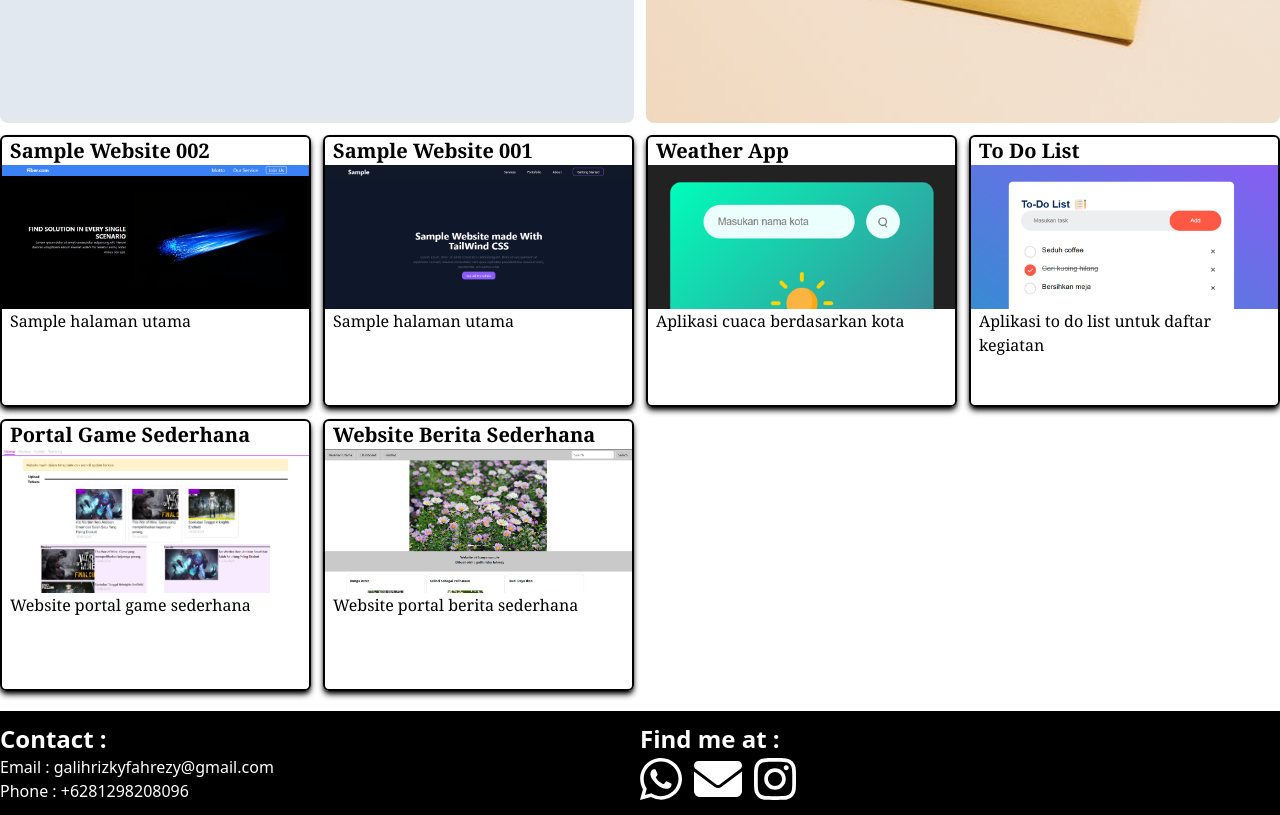
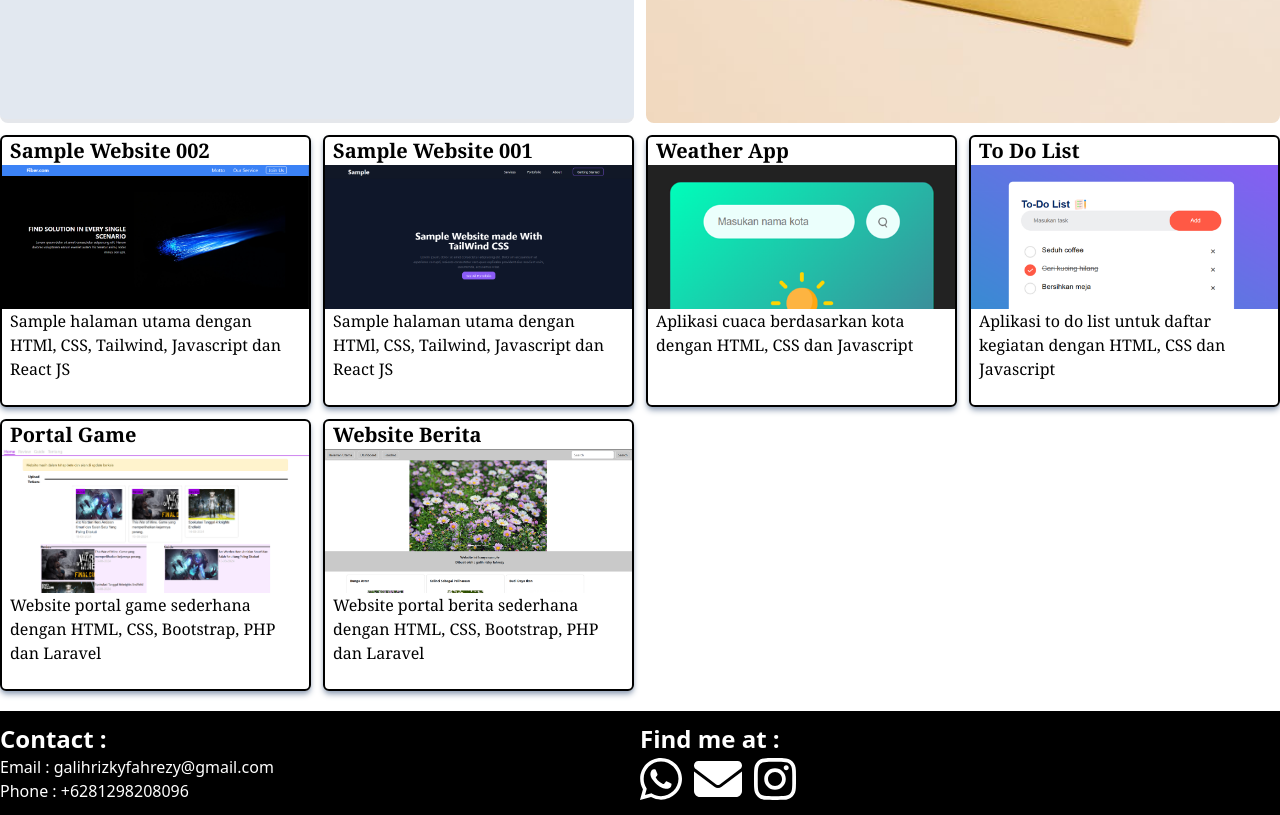
Before and after one commit to GalihRizkyFahrezy/Portofolio, a React (Vite) app: page / in a window 1280 px wide. Shown: the part 1180-1995 px from the top of the page. Built offline with nearby package versions, Linux system fonts and the light colour scheme.

Commit message:
commit 006

```diff
--- a/src/components/Footer.jsx
+++ b/src/components/Footer.jsx
@@ -26,15 +26,15 @@ export default function Footer(){
                         Find me at :
                     </h2>
                     <div className="flex gap-3 text-5xl">
-                        <a className="md:text-white md:hover:text-green-400 text-green-400" href="https://wa.me/+6281298208096" target="_blank">
+                        <a className="md:text-white md:hover:text-green-500 text-green-500" href="https://wa.me/+6281298208096" target="_blank">
                             {iconWhatsapp}
                         </a>
 
-                        <a className="md:text-white md:hover:text-blue-300 text-blue-300" href="mailto:galihrizkyfahrezy@gmail.com" target="_blank">
+                        <a className="md:text-white md:hover:text-blue-500 text-blue-500" href="mailto:galihrizkyfahrezy@gmail.com" target="_blank">
                             {iconEmail}
                         </a>
 
-                        <a className="md:text-white md:hover:text-pink-300 text-pink-300" href="https://www.instagram.com/galihhomina/" target="_blank">
+                        <a className="md:text-white md:hover:text-pink-500 text-pink-500" href="https://www.instagram.com/galihhomina/" target="_blank">
                             {iconInstagram}
                         </a>
                     </div>
--- a/src/components/Portofolio.jsx
+++ b/src/components/Portofolio.jsx
@@ -1,7 +1,7 @@
 export default function Portofolio(props){
     return(
         <>
-            <div className="border-2 border-black rounded-md md:w-full shadow-md shadow-black font-serif">
+            <div className="border-2 border-black rounded-md md:w-full shadow-md shadow-slate-400 font-serif">
                 <h3 className="font-bold text-xl overflow-hidden px-2">
                     {props.name}
                 </h3>
--- a/src/pages/Home.jsx
+++ b/src/pages/Home.jsx
@@ -27,23 +27,23 @@ export default function Home(){
             <About/>
 
             <div className="container mx-auto grid md:grid-cols-4 grid-cols-2 gap-3">
+                <a href="https://galihrf-sample-website-002.vercel.app/" target="blank">
+                    <Portofolio name='Sample Website 002' img='/portofolioSampleWeb002.png' desc='Sample halaman utama dengan HTMl, CSS, Tailwind, Javascript dan React JS'/>
+                </a>
+                <a href="https://galihrizkyfahrezy.github.io/Sample_Website_001/" target="blank">
+                    <Portofolio name='Sample Website 001' img='/portofolioSampleWeb001.png' desc='Sample halaman utama dengan HTMl, CSS, Tailwind, Javascript dan React JS'/>
+                </a>
+                <a href="https://galihrizkyfahrezy.github.io/weather_app/" target="_blank">
+                    <Portofolio name='Weather App' img='/portofolioWeatherApp.png' desc='Aplikasi cuaca berdasarkan kota dengan HTML, CSS dan Javascript'/>
+                </a>
+                <a href="https://galihrizkyfahrezy.github.io/To-Do_List/" target="_blank">
+                    <Portofolio name='To Do List' img='/portofolioToDoList.png' desc='Aplikasi to do list untuk daftar kegiatan dengan HTML, CSS dan Javascript'/>
+                </a>
                 <Link to={'/'}>
-                    <Portofolio name='Sample Website 002' img='/portofolioSampleWeb002.png' desc='Sample halaman utama'/>
+                    <Portofolio name='Portal Game' img='/portofolioPortalGame.png' desc='Website portal game sederhana dengan HTML, CSS, Bootstrap, PHP dan Laravel'/>
                 </Link>
                 <Link to={'/'}>
-                    <Portofolio name='Sample Website 001' img='/portofolioSampleWeb001.png' desc='Sample halaman utama'/>
-                </Link>
-                <Link to={'/'}>
-                    <Portofolio name='Weather App' img='/portofolioWeatherApp.png' desc='Aplikasi cuaca berdasarkan kota'/>
-                </Link>
-                <Link to={'/'}>
-                    <Portofolio name='To Do List' img='/portofolioToDoList.png' desc='Aplikasi to do list untuk daftar kegiatan'/>
-                </Link>
-                <Link to={'/'}>
-                    <Portofolio name='Portal Game Sederhana' img='/portofolioPortalGame.png' desc='Website portal game sederhana'/>
-                </Link>
-                <Link to={'/'}>
-                    <Portofolio name='Website Berita Sederhana' img='/portofolioSimpleCrud.png' desc='Website portal berita sederhana'/>
+                    <Portofolio name='Website Berita' img='/portofolioSimpleCrud.png' desc='Website portal berita sederhana dengan HTML, CSS, Bootstrap, PHP dan Laravel'/>
                 </Link>
             </div>
             <Footer/>
```
